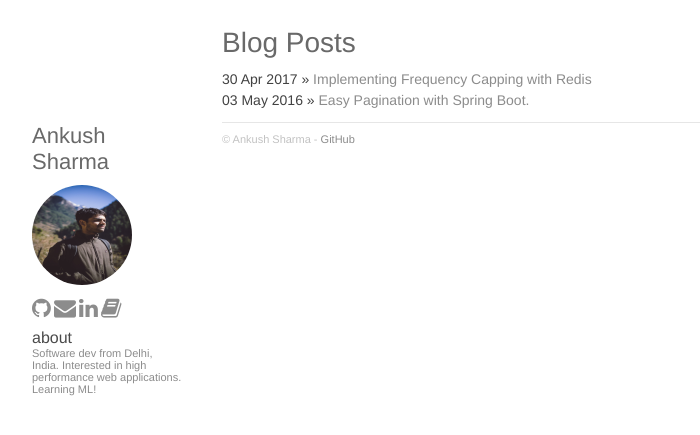
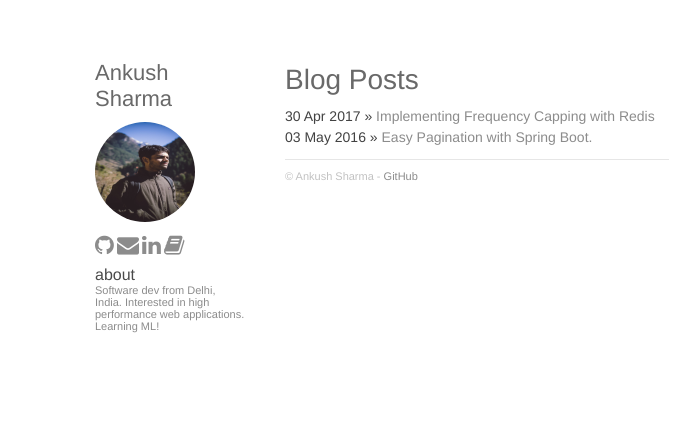
Before and after one commit to Ankush1992/Ankush1992.github.io, a Jekyll site: the page built from index.html, in a window 1280 px wide. Shown: the top 435 px of the page, without its empty margins (258-958 px from the left). Built offline with Jekyll 4.4.1, drawn with Linux system fonts in a browser that asks for light colours.

Commit message:
#3: Removed some static pixel values for the width
To better suite wider monitors it was required to alter the way the width of the
element was set.
I altered to use flex-layout instead of float-layout and also used viewwidth
instead of hardcoded pixels to be able to scale more.

```diff
--- a/css/main.css
+++ b/css/main.css
@@ -56,8 +56,10 @@ a:hover {
  * /////////////////
  */
 div#container {
-    width: 700px;
-    margin: auto;
+    display: flex;
+    flex-direction: row;
+    justify-content: center;
+    margin: 5vh 20vw;
 }
 
 /**
@@ -66,8 +68,15 @@ div#container {
  * //////////////////////////////////
  */
 div.right {
-    width: 500px;
-    float: left;
+    width: 30vw;
+}
+
+div.right p {
+    text-align: justify;
+}
+
+div.right p img {
+    width: 30vw;
 }
 
 div.content {
@@ -134,8 +143,6 @@ div.right .post ul {
 div.left {
     width: 150px;
     margin-right: 40px;
-        margin-top: 100px;
-        float: left;
     font-size: 11px;
     color: #666;
 }
```
Also changed, not shown: _layouts/default.html (line endings or trailing spaces). Lines whose indentation alone changed are shown as unchanged.
